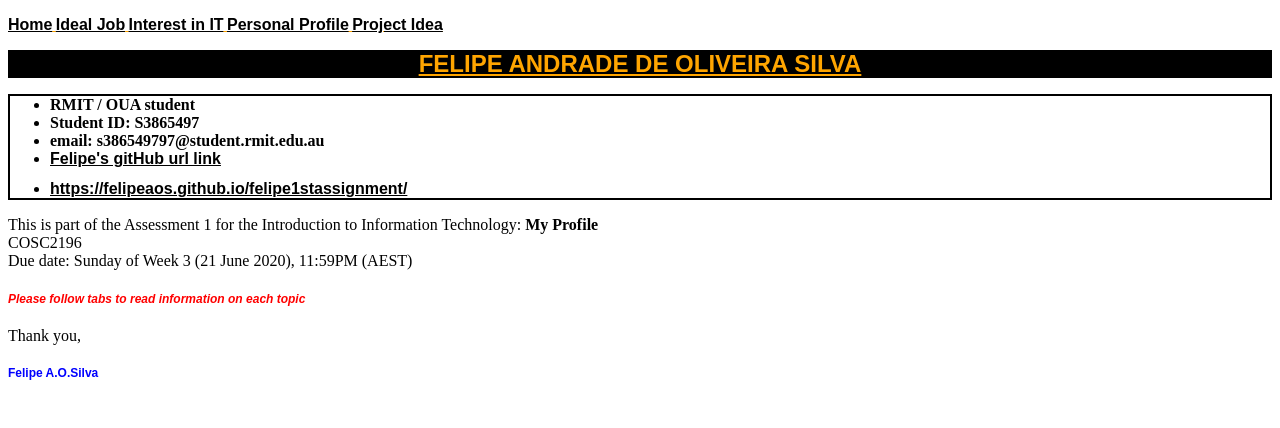
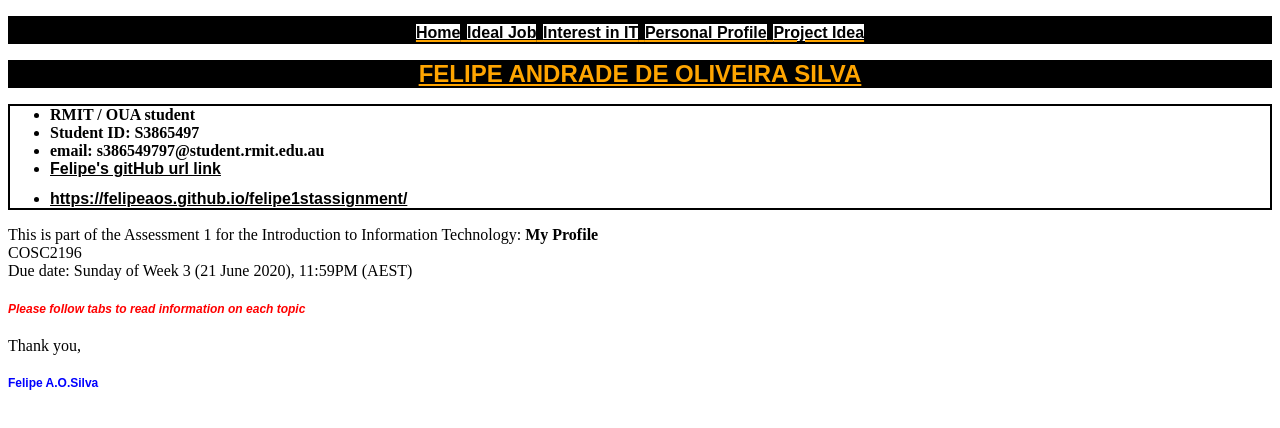
Before and after one commit to Felipeaos/assignment1, a plain HTML site: page index.html in a window 1280 px wide. Drawn offline with Linux system fonts and the light colour scheme.

Commit message:
Update index.html

```diff
--- a/index.html
+++ b/index.html
@@ -1,20 +1,21 @@
 <!doctype html>
 <html>
 <head>
-<link rel="stylesheet" href="style.css">
-   <title>Felipe's Profile - Introduction to Information Technology</title>
+ <link rel="stylesheet" href="style.css">
+    <title>Felipe's Profile - Introduction to Information Technology</title>
 </head>
 
 <body>
 
-<h1><p>
+<div>
+<h1>
     <a href="index.html">Home</a>
     <a href="Ideal Job.html">Ideal Job</a>
     <a href="Interest in IT.html">Interest in IT</a>
     <a href="Personal Profile.html">Personal Profile</a>
     <a href="Project Idea.html">Project Idea</a>
-   </p></h1>
-
+</h1>
+</div>
 <div>
 <p><strong><h1><span style="text-align: center;">FELIPE ANDRADE DE OLIVEIRA SILVA </span></h1></strong></p>
    <ul>
```
